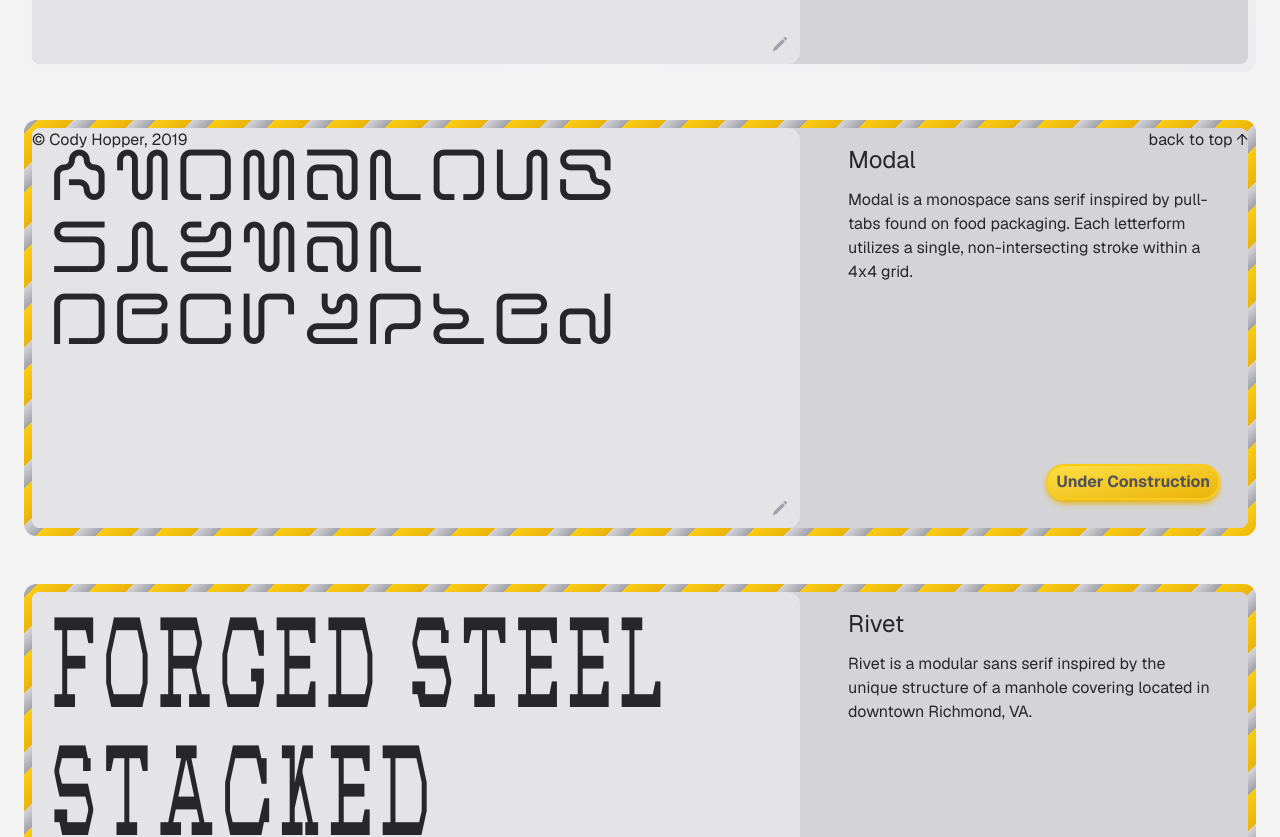
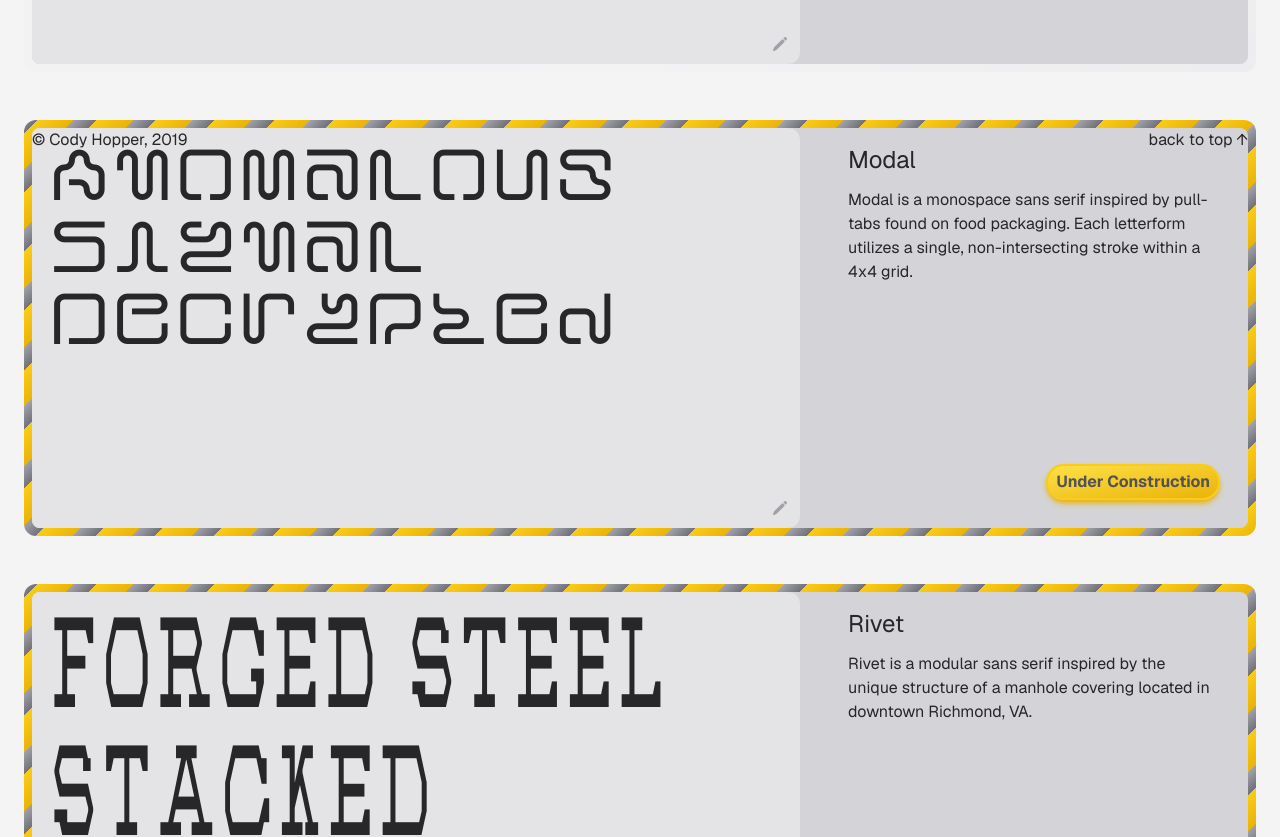
Before and after one commit to codyhopper/made-type, a Next.js app: page / in a window 1280 px wide. Shown: the part 640-1477 px from the top of the page. Built offline with nearby package versions, Linux system fonts and the light colour scheme.

Commit message:
tweak construction color

```diff
--- a/src/ui/type-card.tsx
+++ b/src/ui/type-card.tsx
@@ -25,7 +25,7 @@ export default function Card({ title, underConstruction, sample, description }:
         <div className={clsx(
             "h-full relative rounded-xl border-transparent border-px group/card before:absolute before:rounded-xl before:top-1/2 before:left-1/2 before:-translate-x-1/2 before:-translate-y-1/2 before:w-[calc(100%+1rem)] before:h-[calc(100%+1rem)] before:transition-[opacity,background-position] before:bg-[size:100%_200%] before:will-change-[opacity,background-position] before:duration-300 hover:before:duration-600 focus-within:before:duration-600",
             {
-                "before:bg-[repeating-linear-gradient(-45deg,_theme('colors.yellow.500'),_theme('colors.yellow.400')_1.618rem,_theme('colors.zinc.400')_1rem,_theme('colors.zinc.300')_2.618rem)] dark:before:bg-[repeating-linear-gradient(-45deg,_theme('colors.yellow.600'),_theme('colors.yellow.500')_1.618rem,_theme('colors.zinc.800')_1rem,_theme('colors.zinc.700')_2.618rem)] before:bg-[top_left] motion-safe:hover:before:bg-[top_left_1rem] motion-safe:focus-within:before:bg-[top_left_1rem]": underConstruction === true,
+                "before:bg-[repeating-linear-gradient(-45deg,_theme('colors.yellow.500'),_theme('colors.yellow.400')_1.618rem,_theme('colors.zinc.500')_1rem,_theme('colors.zinc.400')_2.618rem)] dark:before:bg-[repeating-linear-gradient(-45deg,_theme('colors.yellow.600'),_theme('colors.yellow.500')_1.618rem,_theme('colors.zinc.800')_1rem,_theme('colors.zinc.700')_2.618rem)] before:bg-[top_left] motion-safe:hover:before:bg-[top_left_1rem] motion-safe:focus-within:before:bg-[top_left_1rem]": underConstruction === true,
                 "before:opacity-10 before:bg-gradient-to-br before:bg-[position:top] before:from-zinc-300 before:via-zinc-200 before:to-zinc-500 dark:before:from-zinc-600 dark:before:via-zinc-400 dark:before:to-zinc-800 hover:before:opacity-100 focus-within:before:bg-[position:bottom] ": underConstruction !== true,
             }
         )}>
```
